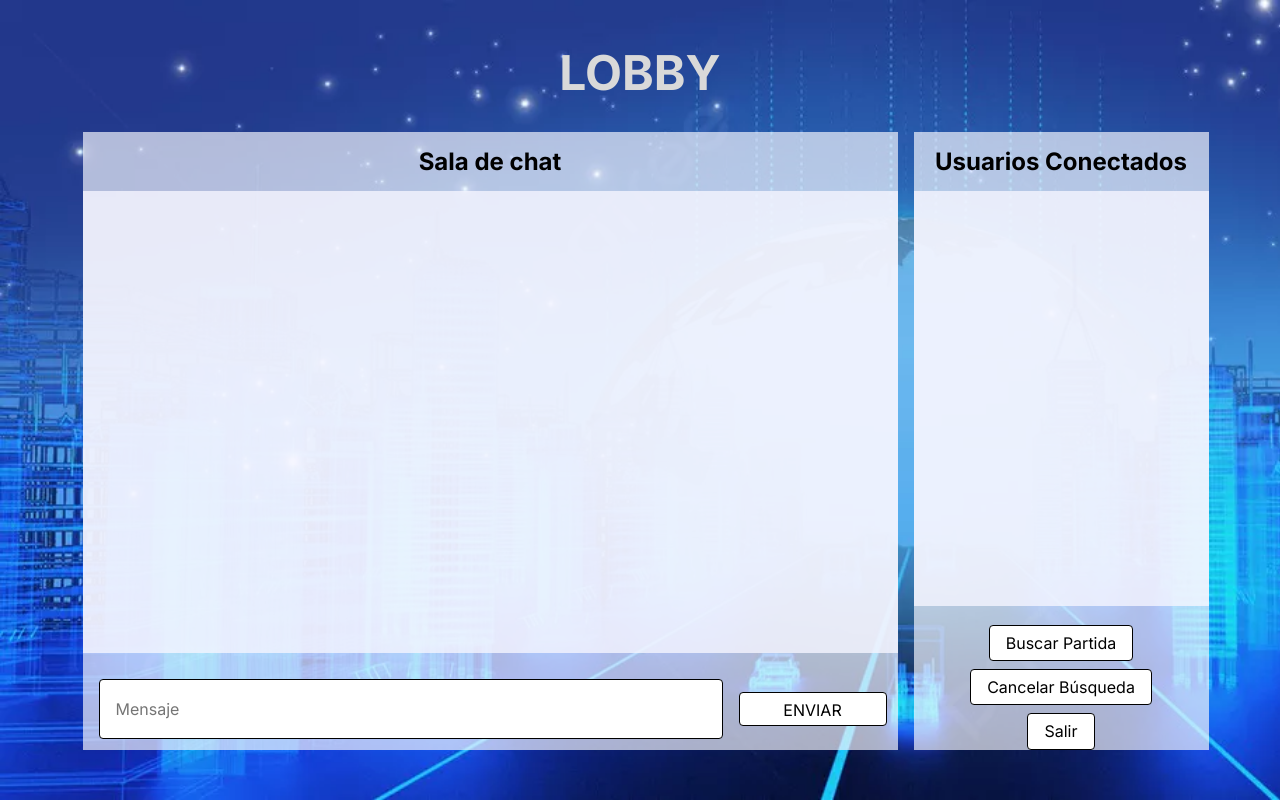
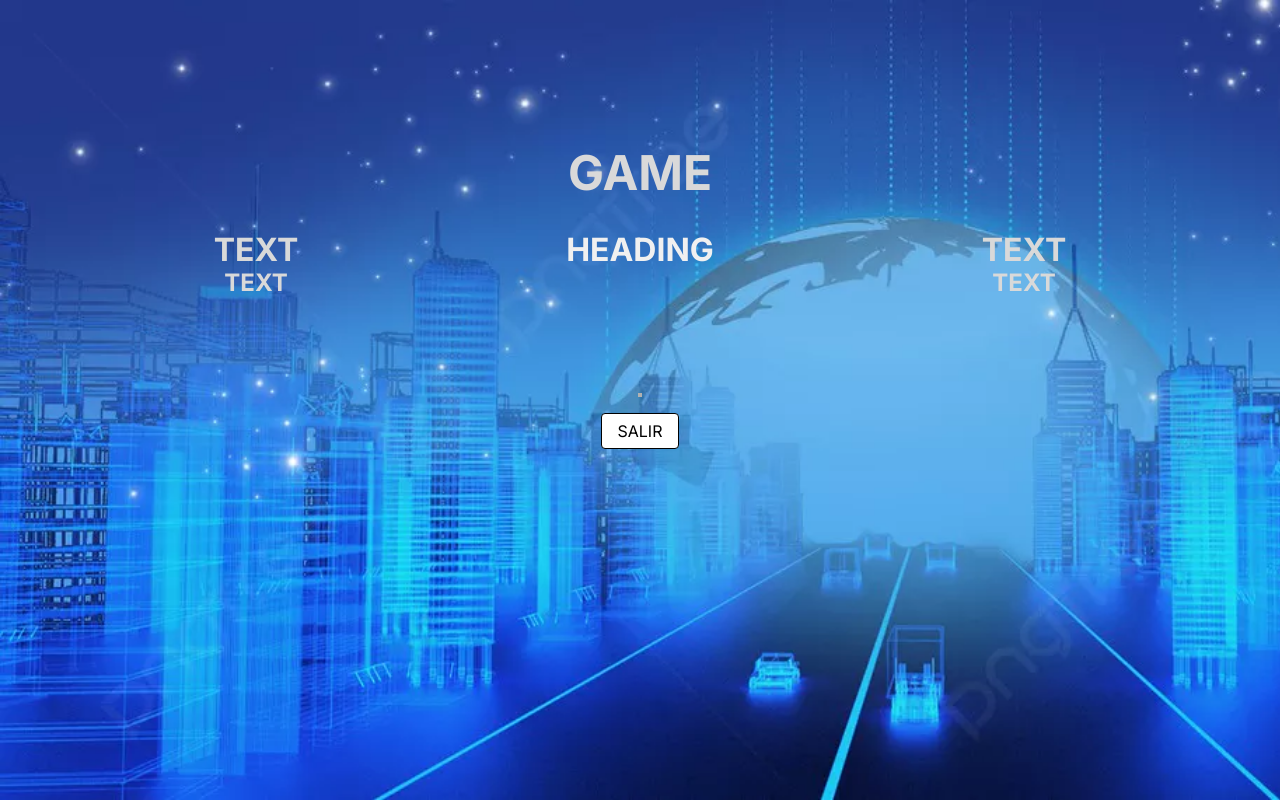
Before and after one commit to Cristian019/JuegosServidor-HTML, a website built with Parcel: page lobby.html in a window 1280 px wide. Built offline with nearby package versions, Linux system fonts and the light colour scheme.

Commit message:
Commit from TeleportHQ

```diff
--- a/lobby.css
+++ b/lobby.css
@@ -9,12 +9,12 @@
   justify-content: center;
   background-image: url("public/playground_assets/806f8027-a6dc-4e02-a964-31d353c4db11-1500w.jpg");
 }
-.lobby-container1 {
+.lobby-container01 {
   width: 1137px;
   height: 711px;
-  display: flex;
+  display: none;
   align-self: center;
-  align-items: flex-start;
+  align-items: center;
   flex-direction: column;
   justify-content: flex-start;
 }
@@ -28,7 +28,7 @@
   margin-bottom: var(--dl-space-space-unit);
   text-transform: uppercase;
 }
-.lobby-container2 {
+.lobby-container02 {
   width: 100%;
   height: 618px;
   display: flex;
@@ -37,7 +37,7 @@
   margin-bottom: var(--dl-space-space-unit);
   justify-content: flex-end;
 }
-.lobby-container3 {
+.lobby-container03 {
   flex: 0 0 auto;
   width: 815px;
   height: 100%;
@@ -48,7 +48,7 @@
   justify-content: flex-start;
   background-color: rgba(247, 248, 255, 0.68);
 }
-.lobby-text1 {
+.lobby-text01 {
   align-self: center;
   margin-top: var(--dl-space-space-unit);
 }
@@ -83,7 +83,7 @@
   border-radius: 15px;
   text-transform: uppercase;
 }
-.lobby-container4 {
+.lobby-container04 {
   width: 295px;
   height: 100%;
   display: flex;
@@ -92,7 +92,7 @@
   justify-content: flex-start;
   background-color: rgba(247, 248, 255, 0.68);
 }
-.lobby-container5 {
+.lobby-container05 {
   width: 100%;
   height: 527px;
   display: flex;
@@ -100,7 +100,7 @@
   flex-direction: column;
   justify-content: flex-start;
 }
-.lobby-text2 {
+.lobby-text02 {
   margin-top: var(--dl-space-space-unit);
   text-align: center;
 }
@@ -110,7 +110,7 @@
   margin-top: 1em;
   background-color: rgba(246, 246, 255, 0.8);
 }
-.lobby-text3 {
+.lobby-text03 {
   display: none;
   font-size: 19px;
   text-align: center;
@@ -133,33 +133,74 @@
 .lobby-button3 {
   cursor: pointer;
   align-self: center;
-  border-radius: var(--dl-radius-radius-radius8);
+  border-radius: 15px;
 }
-.lobby-container6 {
+.lobby-container06 {
   top: 145px;
   flex: 0 0 auto;
   left: 0px;
   right: 0px;
-  display: none;
+  display: flex;
   position: absolute;
   align-self: center;
   align-items: center;
   flex-direction: column;
 }
-.lobby-text4 {
+.lobby-text04 {
   color: var(--dl-color-gray-900);
   font-size: 48px;
   padding-bottom: var(--dl-space-space-twounits);
 }
-.lobby-container7 {
+.lobby-container07 {
+  flex: 0 0 auto;
+  color: var(--dl-color-gray-900);
+  width: 100%;
+  display: flex;
+  justify-content: space-between;
+}
+.lobby-container08 {
+  flex: 0 0 auto;
+  width: 25%;
+  display: flex;
+  align-items: center;
+  margin-left: var(--dl-space-space-sixunits);
+  flex-direction: column;
+}
+.lobby-text05 {
+  text-transform: uppercase;
+}
+.lobby-text06 {
+  text-transform: uppercase;
+}
+.lobby-text07 {
+  color: #F0F0F0;
+  text-transform: uppercase;
+}
+.lobby-container09 {
+  flex: 0 0 auto;
+  width: 25%;
+  display: flex;
+  align-items: center;
+  margin-right: var(--dl-space-space-sixunits);
+  flex-direction: column;
+}
+.lobby-text08 {
+  text-transform: uppercase;
+}
+.lobby-text09 {
+  text-transform: uppercase;
+}
+.lobby-container10 {
   border: 2px dashed rgba(120, 120, 120, 0.4);
   display: flex;
   align-self: center;
+  margin-top: var(--dl-space-space-sixunits);
   align-items: flex-start;
   margin-bottom: var(--dl-space-space-unit);
   flex-direction: column;
   background-color: #D9D9D9;
 }
 .lobby-button4 {
-  border-radius: var(--dl-radius-radius-radius8);
+  cursor: pointer;
+  border-radius: 15px;
 }
--- a/lobby.html
+++ b/lobby.html
@@ -40,11 +40,11 @@
       <link href="./lobby.css" rel="stylesheet" />
 
       <div class="lobby-container">
-        <div id="ContLobby" class="lobby-container1">
+        <div id="ContLobby" class="lobby-container01">
           <h1 class="lobby-text">LOBBY</h1>
-          <div class="lobby-container2">
-            <div class="lobby-container3">
-              <h2 class="lobby-text1">Sala de chat</h2>
+          <div class="lobby-container02">
+            <div class="lobby-container03">
+              <h2 class="lobby-text01">Sala de chat</h2>
               <ul id="mensajes" class="lobby-ul list"></ul>
               <form id="lobby-form" class="lobby-form">
                 <input
@@ -58,11 +58,11 @@
                 </button>
               </form>
             </div>
-            <div class="lobby-container4">
-              <div class="lobby-container5">
-                <h2 class="lobby-text2">Usuarios Conectados</h2>
+            <div class="lobby-container04">
+              <div class="lobby-container05">
+                <h2 class="lobby-text02">Usuarios Conectados</h2>
                 <ul id="usuariosConectados" class="lobby-ul1 list"></ul>
-                <b id="SearchingMatch" class="lobby-text3">Buscando Partida</b>
+                <b id="SearchingMatch" class="lobby-text03">Buscando Partida</b>
               </div>
               <button
                 id="matchmaking"
@@ -72,7 +72,7 @@
                 Buscar Partida
               </button>
               <button
-                id="cancelarPartida"
+                id="cancelSearchMatch"
                 type="button"
                 class="lobby-button2 button"
               >
@@ -84,10 +84,23 @@
             </div>
           </div>
         </div>
-        <div id="ContGame" class="lobby-container6">
-          <h1 class="lobby-text4">GAME</h1>
-          <div id="ContCanvas" class="lobby-container7"></div>
-          <button type="button" class="lobby-button4 button">SALIR</button>
+        <div id="ContGame" class="lobby-container06">
+          <h1 class="lobby-text04">GAME</h1>
+          <div class="lobby-container07">
+            <div class="lobby-container08">
+              <h1 id="Usuario1" class="lobby-text05">Text</h1>
+              <h2 id="Puntaje1" class="lobby-text06">Text</h2>
+            </div>
+            <h1 id="Ganador" class="lobby-text07">Heading</h1>
+            <div class="lobby-container09">
+              <h1 id="Usuario2" class="lobby-text08">Text</h1>
+              <h2 id="Puntaje2" class="lobby-text09">Text</h2>
+            </div>
+          </div>
+          <div id="ContCanvas" class="lobby-container10"></div>
+          <button id="exitGame" type="button" class="lobby-button4 button">
+            SALIR
+          </button>
         </div>
       </div>
     </div>
```
